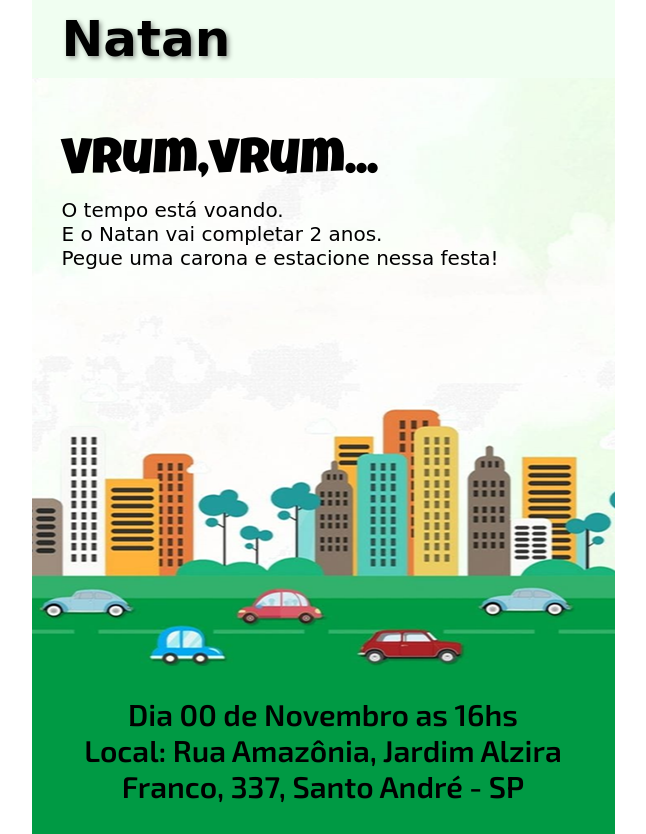
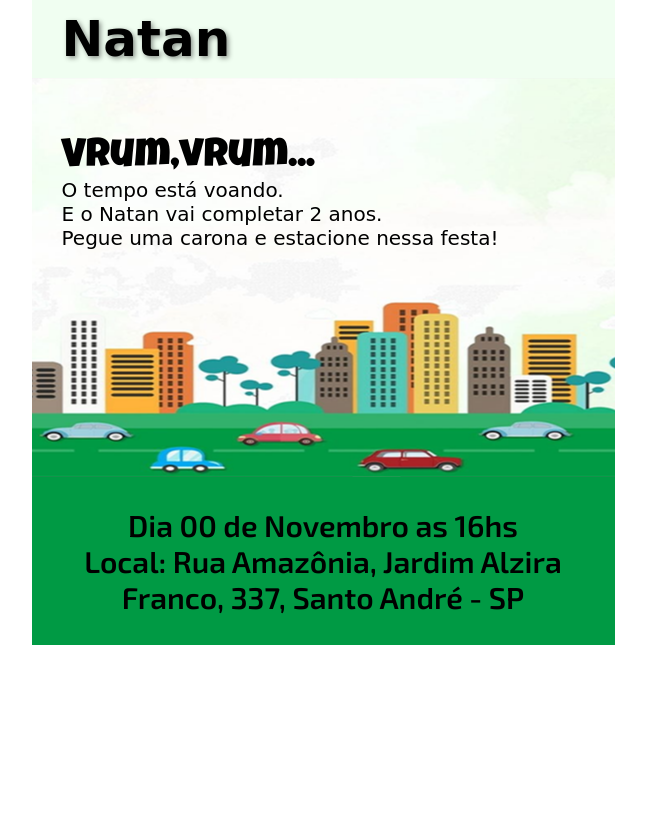
Before and after one commit to tiagosantos0412/aniversario-natan, a plain HTML site: page index.html in a window 1280 px wide. Shown: the whole page, without its empty margins (317-963 px from the left). After the commit the page ends 800 px from the top, so only its background shows below. Drawn offline with Linux system fonts and the light colour scheme; a web font is replaced by a local one.

Commit message:
Ajustando a altura do elemento

```diff
--- a/assets/css/style.css
+++ b/assets/css/style.css
@@ -24,15 +24,14 @@
 
 .container {
     padding: 10px 30px;
-    background: url('../images/1.png') center center no-repeat;
-    height: 588px;
+    background: url('../images/2.png') center center no-repeat;
+    height: 399px;
 }
 
 .container .frase .titulo-frase {
     margin-top: 50px;
     font-family: var(--fonte-1);
-    font-size: 5rem;
-    margin-bottom: 10px;
+    font-size: 4rem;
 }
 
 .container .frase p {
```
Also changed, not shown: assets/images/2.png (added).
